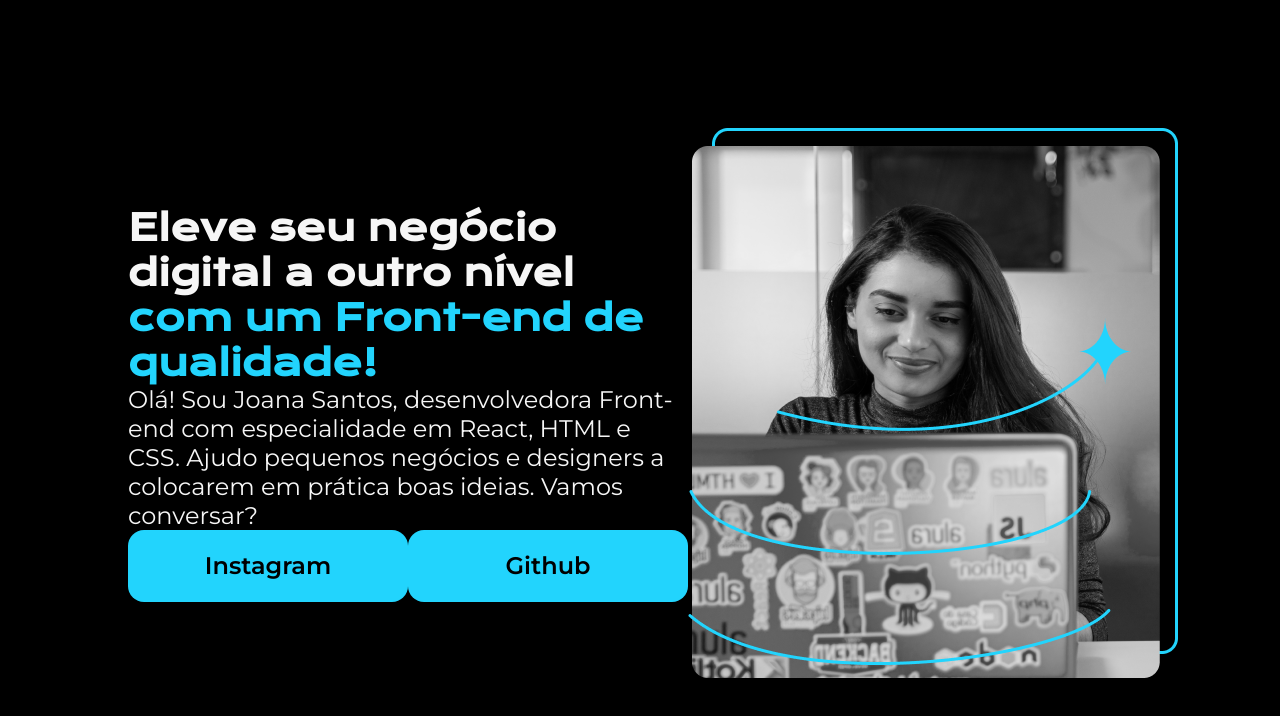
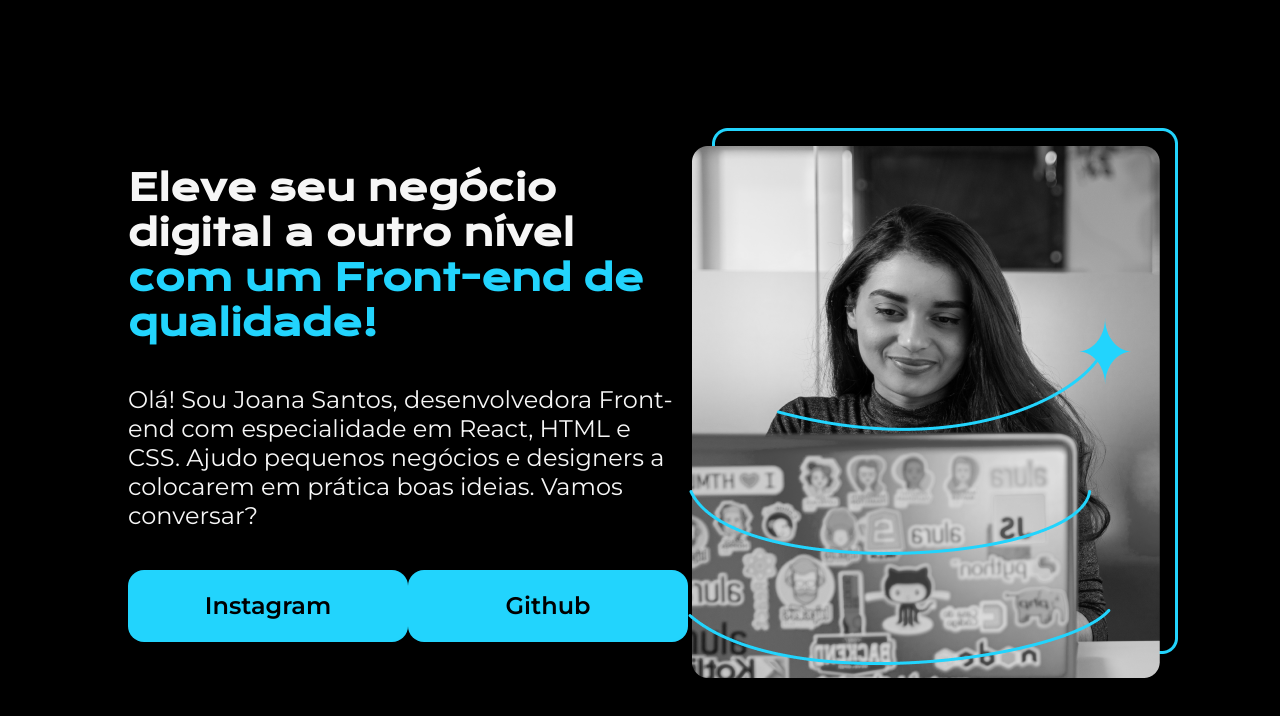
Before and after one commit to JorgeAndre2016/httm-css-cursos-alura, a plain HTML site: page curso-01/index2.html in a window 1280 px wide. Drawn offline with nearby package versions, Linux system fonts and the light colour scheme.

Commit message:
chore: class 'Recurso Gap'

```diff
--- a/curso-01/css/style.css
+++ b/curso-01/css/style.css
@@ -21,7 +21,7 @@ h1 {
 }
 
 .apresentacao {
-    margin: 10%;
+    margin: 10% 10%;
     display: flex;
     align-items: center;
     justify-content: space-between;
@@ -29,6 +29,9 @@ h1 {
 
 .apresentacao__conteudo {
     width: 615px;
+    display: flex;
+    flex-direction: column;
+    gap: 40px;
 }
 
 .apresentacao__titulo {
```
